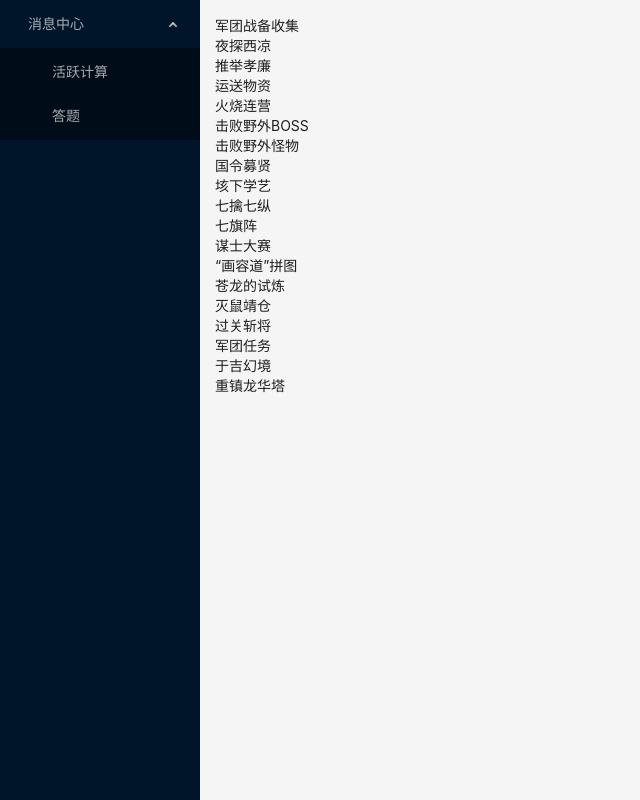
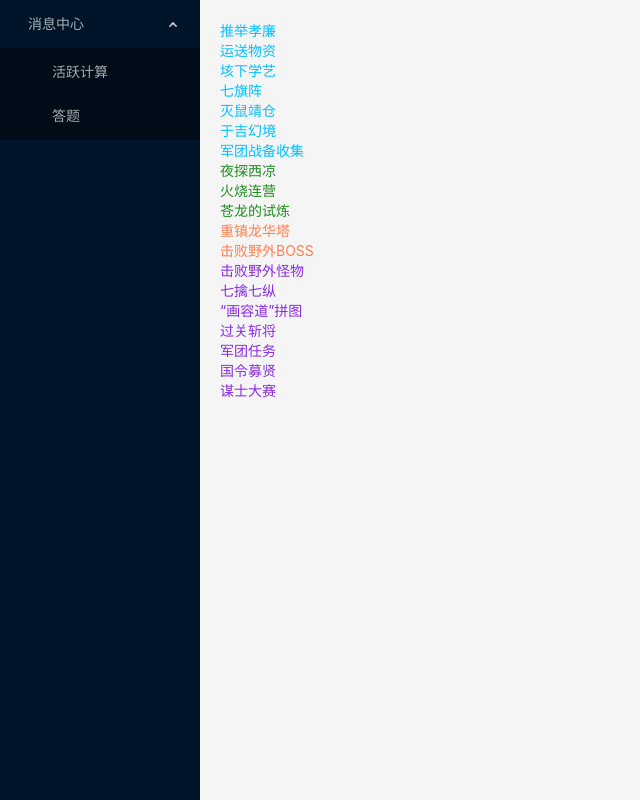
Before and after one commit to Evil-Sphinx/planet, a React (Create React App) app: page /#/activity in a window 1280 px wide. Shown: the whole page, without its empty margins (0-640 px from the left). Built offline with nearby package versions, Linux system fonts and the light colour scheme.

Commit message:
QQSG activity

```diff
--- a/src/App.css
+++ b/src/App.css
@@ -3,5 +3,5 @@
 }
 
 .main {
-  padding: 15px 15px;
+  padding: 20px 20px;
 }
--- /dev/null
+++ b/src/views/activity/index.css
@@ -0,0 +1,15 @@
+.cold {
+  color: deepskyblue;
+}
+
+.ordinary {
+  color: forestgreen;
+}
+
+.hot {
+  color: coral;
+}
+
+.excellent {
+  color: blueviolet;
+}
--- a/src/views/activity/index.js
+++ b/src/views/activity/index.js
@@ -1,19 +1,36 @@
-import React from 'react';
+import React, { useState } from 'react';
 import { activity } from '@/constants/activity';
+import classNames from 'classnames';
+import './index.css';
 
 const LEVEL_1 = 180;
 const LEVEL_2 = 300;
 const LEVEL_3 = 350;
 
 const Activity = () => {
+  const [playerLevel] = useState(90);
+  let score = 0;
+
   return (
-    <>
+    <div>
       {activity
-        .sort((a, b) => a.value - b.value)
+        .sort((a, b) => a.difficulty - b.difficulty)
         .map((item, index) => {
-          return <div key={index}>{item.activityName}</div>;
+          const currentScore = (score += item.point[playerLevel]);
+          return (
+            <div
+              className={classNames({
+                cold: currentScore < LEVEL_1,
+                ordinary: currentScore >= LEVEL_1 && currentScore < LEVEL_2,
+                hot: currentScore >= LEVEL_2 && currentScore < LEVEL_3,
+                excellent: currentScore >= LEVEL_3
+              })}
+              key={index}>
+              {item.activityName}
+            </div>
+          );
         })}
-    </>
+    </div>
   );
 };
 
--- a/webpack.config.js
+++ /dev/null
@@ -1,33 +0,0 @@
-// webpack.config.js
-const path = require('path');
-
-module.exports = {
-  entry: './src/index.js', // 入口文件
-  output: {
-    filename: 'bundle.js', // 输出文件
-    path: path.resolve(__dirname, 'dist') // 输出路径
-  },
-  resolve: {
-    alias: {
-      '@': path.resolve(__dirname, './src')
-    }
-  },
-  module: {
-    rules: [
-      {
-        test: /\.less$/, // 匹配所有less文件
-        use: [
-          'style-loader', // 将CSS注入到DOM中
-          'css-loader', // 解析CSS文件
-          'less-loader' // 编译Less到CSS
-        ]
-      },
-      {
-        test: /\.css$/, // 匹配所有css文件
-        use: ['style-loader', 'css-loader']
-      }
-      // 其他加载器配置...
-    ]
-  }
-  // 其他Webpack配置...
-};
```
Also changed, not shown: package.json (+6 -2 lines), src/views/activity/index.less (deleted), 1 other file (tests, documents, lock files or other folders).
